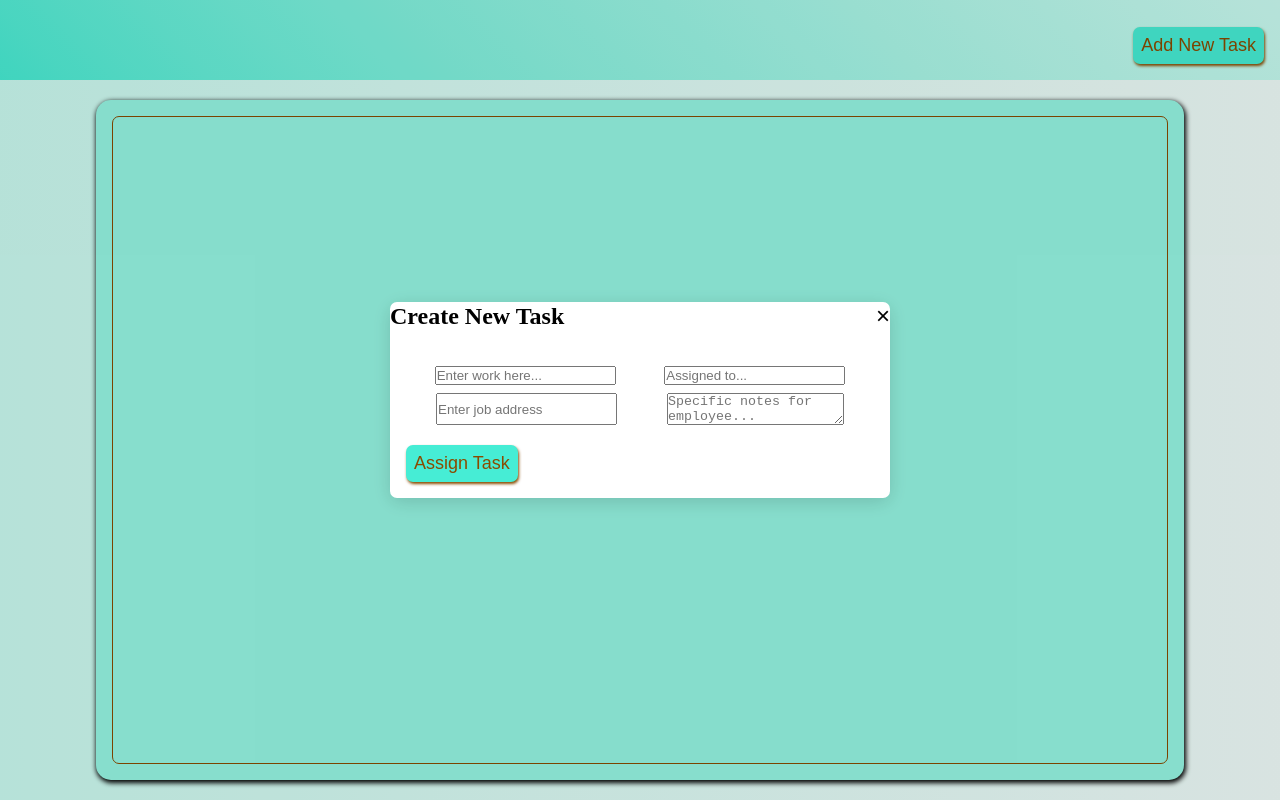
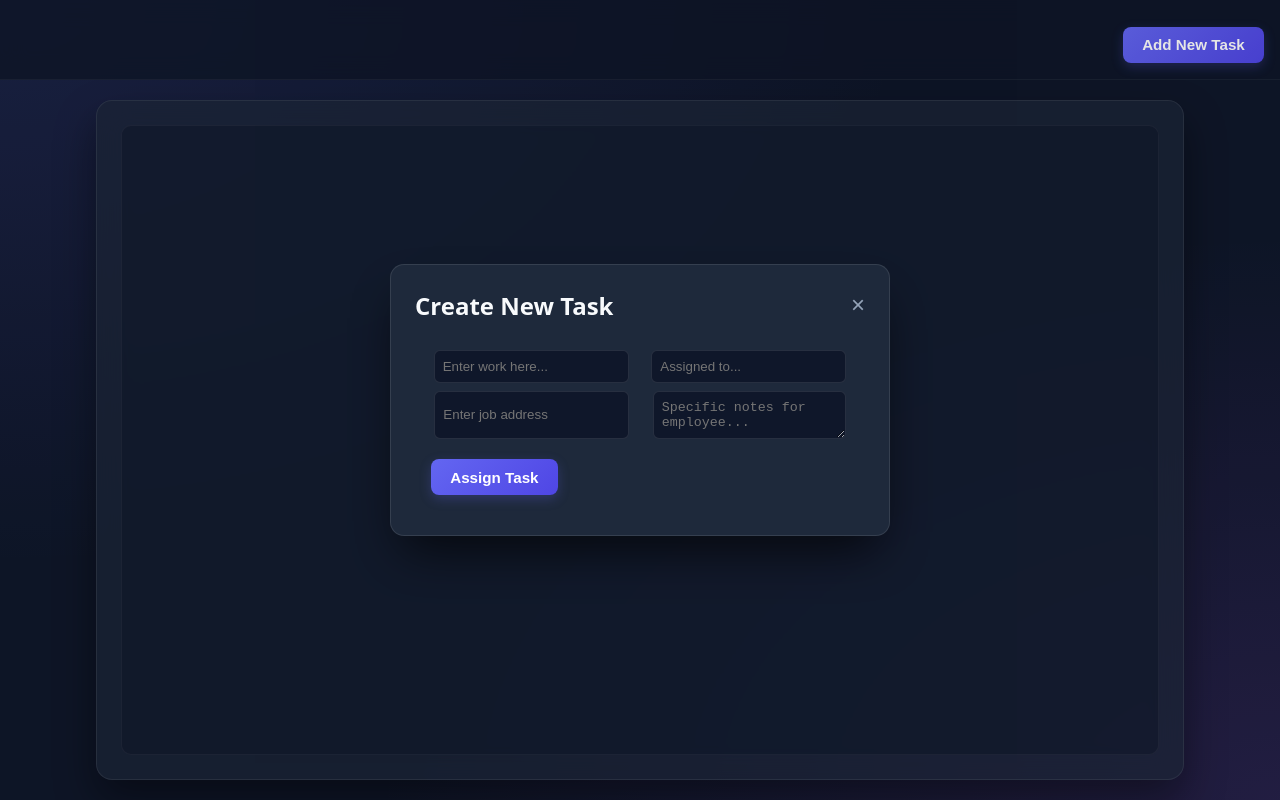
Before and after one commit to mynamesdallas/task-management, a plain HTML site: page index.html in a window 1280 px wide. Both pictures are taken after a click on the button "Add New Task". Drawn offline with Linux system fonts and the light colour scheme.

Commit message:
Completely redesigned the color pallette to make the page feel more modern and dark. Started adding the other input values to the output display when adding a new task

```diff
--- a/script.js
+++ b/script.js
@@ -37,6 +37,7 @@ sendTask.id = "sendTaskBtn";
 sendTask.textContent = "Assign Task";
 
 sendTask.addEventListener("click", () => {
+
     const workTitle = workTitleInput.value;
     workTitleInput.value = "";
     const assignedTo = employeeInput.value;
@@ -47,18 +48,18 @@ sendTask.addEventListener("click", () => {
     notesInput.value = "";
 
     const outputDisplay = document.querySelector("div");
-    outputDisplay.className = "output-display";
-    const titleDisplay = document.createElement("h2");
+    outputDisplay.className = "output-display-container";
+    const titleDisplay = document.createElement("h3");
+    const employeeDisplay = document.createElement("h2");
 
-    outputDisplay.appendChild(titleDisplay)
+    outputDisplay.append(employeeDisplay, titleDisplay)
     titleDisplay.textContent = workTitle;
-
-
+    employeeDisplay.textContent = assignedTo;
 
 })
 
-modalFooter.appendChild(sendTask)
+modalFooter.appendChild(sendTask);
 
 modalInputs.append(workTitleInput, employeeInput, locationInput, notesInput);
 
-modal.append(modalInputs, modalFooter)
+modal.append(modalInputs, modalFooter);
--- a/styles.css
+++ b/styles.css
@@ -9,15 +9,21 @@
 body {
   height: 100vh;
   width: 100vw;
-    background-image: linear-gradient(90deg,oklch(95.3% 0.051 180.801), oklch(98.4% 0.014 180.72));
+  background-color: #0f172a;
+  background-image: radial-gradient(at 0% 0%, rgba(99, 102, 241, 0.15) 0px, transparent 50%),
+                    radial-gradient(at 100% 100%, rgba(168, 85, 247, 0.15) 0px, transparent 50%);
   display: flex;
   flex-direction: column;
   justify-content: center;
   align-items: center;
+  font-family: system-ui, -apple-system, sans-serif;
+  color: #f8fafc;
 }
 
 header {
-    background-image: linear-gradient(45deg, oklch(85.5% 0.138 181.071), oklch(95.3% 0.051 180.801));
+  background: rgba(15, 23, 42, 0.8);
+  backdrop-filter: blur(12px);
+  border-bottom: 1px solid rgba(255, 255, 255, 0.05);
   height: 5rem;
   width: 100%;
   position: fixed;
@@ -26,37 +32,40 @@ header {
   display: flex;
   flex-direction: column;
   justify-content: flex-end;
+  z-index: 10;
 }
 
-#openModalBtn,
-#sendTaskBtn {
+#openModalBtn, #sendTaskBtn {
   align-self: end;
   margin: 1rem;
-    padding: .5rem;
-    background-color: oklch(85.5% 0.138 181.071);
+  padding: 0.6rem 1.2rem;
+  background: linear-gradient(135deg, #6366f1, #4f46e5);
   border: none;
-    border-radius: 7px;
-    box-shadow: 1px 2px 3px;
-    color: oklch(47.6% 0.114 61.907);
-    font-size: large;
+  border-radius: 8px;
+  box-shadow: 0 4px 12px rgba(99, 102, 241, 0.25);
+  color: #ffffff;
+  font-size: 0.95rem;
+  font-weight: 600;
+  cursor: pointer;
+  transition: all 0.2s ease;
 }
 
-#openModalBtn:hover,
-#sendTaskBtn:hover {
-    background-color: oklch(70.4% 0.14 182.503);
-    transform: translateY(4px);
-    box-shadow: -1px -.25px 3px;
+#openModalBtn:hover, #sendTaskBtn:hover {
+  background: linear-gradient(135deg, #4f46e5, #4338ca);
+  transform: translateY(-2px);
+  box-shadow: 0 6px 16px rgba(99, 102, 241, 0.4);
 }
 
 main {
-    background-color: oklch(91% 0.096 180.426);
+  background: rgba(30, 41, 59, 0.7);
+  backdrop-filter: blur(16px);
+  border: 1px solid rgba(255, 255, 255, 0.08);
   overflow: hidden;
-    padding: 1rem;
+  padding: 1.5rem;
   height: 85%;
   width: 85%;
-    border: none;
-    border-radius: 15px;
-    box-shadow: 1px 2px 5px 1px;
+  border-radius: 16px;
+  box-shadow: 0 20px 40px rgba(0, 0, 0, 0.4);
   margin-top: 5rem;
   display: flex;
   justify-content: center;
@@ -67,31 +76,41 @@ main {
 #outputContainer {
   height: 100%;
   width: 100%;
-    border: 1px solid oklch(47.6% 0.114 61.907);
-    border-radius: 7px;
+  background: rgba(15, 23, 42, 0.5);
+  border: 1px solid rgba(255, 255, 255, 0.05);
+  border-radius: 10px;
 }
 
 dialog {
-    border: none;
-    border-radius: 7px;
+  background: #1e293b;
+  color: #f8fafc;
+  border: 1px solid rgba(255, 255, 255, 0.1);
+  border-radius: 14px;
   max-width: 500px;
   width: 90%;
   margin: auto;
-    box-shadow: 0 4px 20px rgba(0, 0, 0, 0.15);
+  padding: 1.5rem;
+  box-shadow: 0 25px 50px -12px rgba(0, 0, 0, 0.7);
 }
 
 .modal-header {
   display: flex;
   justify-content: space-between;
   align-items: center;
-    margin-bottom: 2rem;
+  margin-bottom: 1.5rem;
 }
 
 #closeModalBtn {
   background: none;
   border: none;
+  color: #94a3b8;
   font-size: 1.5rem;
   cursor: pointer;
+  transition: color 0.2s;
+}
+
+#closeModalBtn:hover {
+  color: #f8fafc;
 }
 
 .modal-body {
@@ -101,5 +120,10 @@ dialog {
 }
 
 .input {
-    margin: .25rem;
+  margin: 0.25rem;
+  background: #0f172a;
+  border: 1px solid rgba(255, 255, 255, 0.1);
+  color: #f8fafc;
+  padding: 0.5rem;
+  border-radius: 6px;
 }
```
Lines whose indentation alone changed are shown as unchanged.
